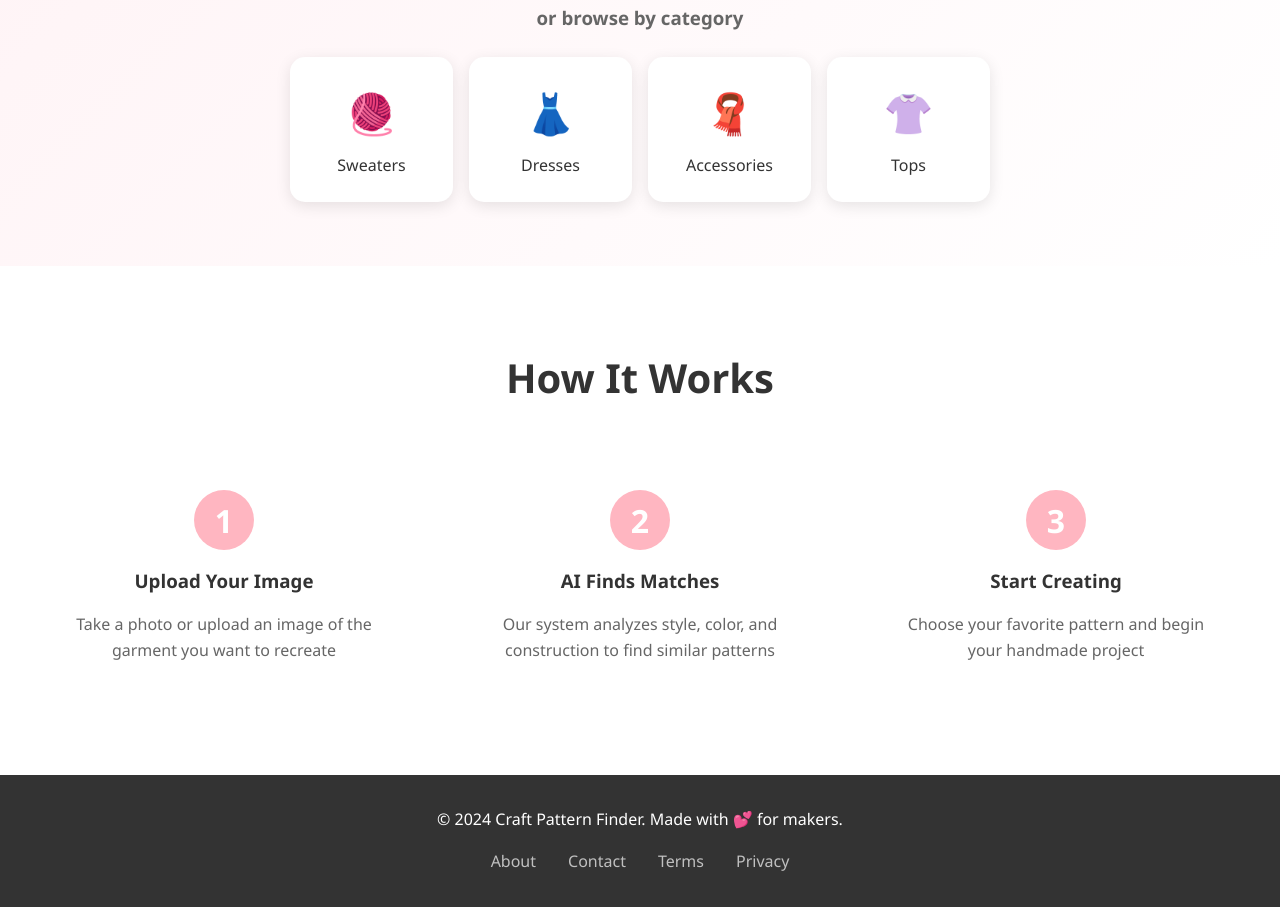
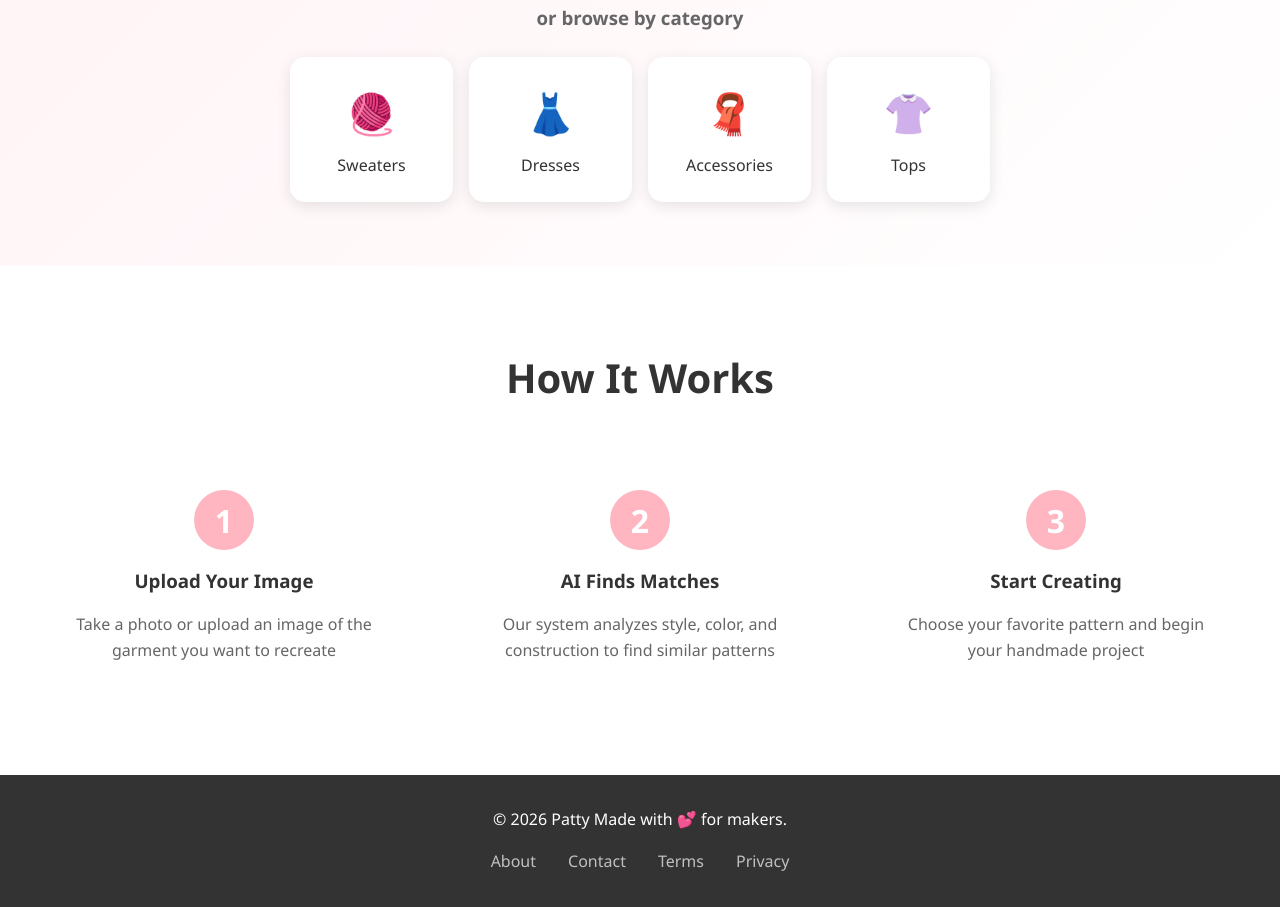
Before and after one commit to switzer2991/Patty, a plain HTML site: page index.html in a window 1280 px wide. Shown: the part 722-1629 px from the top of the page. Drawn offline with Linux system fonts and the light colour scheme.

Commit message:
Update index.html

```diff
--- a/index.html
+++ b/index.html
@@ -96,7 +96,7 @@
     <!-- Footer -->
     <footer class="footer">
         <div class="container">
-            <p>&copy; 2024 Craft Pattern Finder. Made with 💕 for makers.</p>
+            <p>&copy; 2026 Patty Made with 💕 for makers.</p>
             <div class="footer-links">
                 <a href="#">About</a>
                 <a href="#">Contact</a>
```
